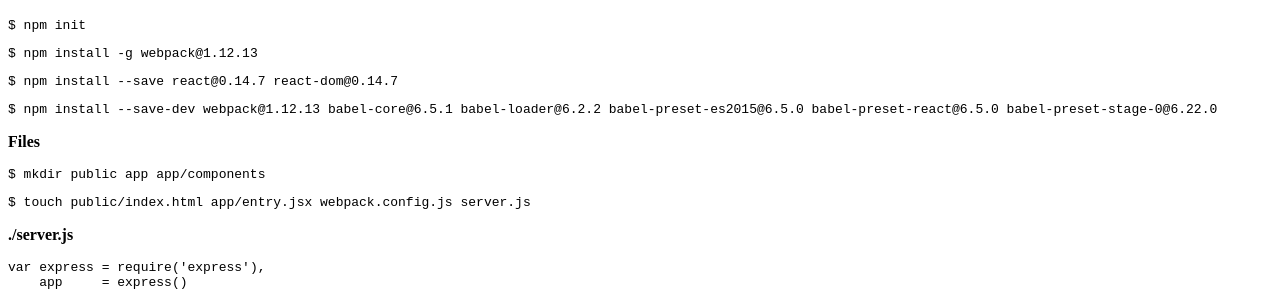
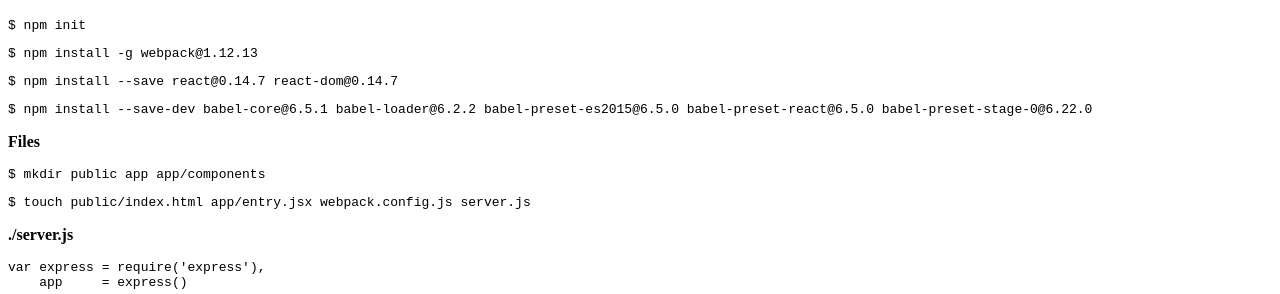
Before and after one commit to develdoe/develdoe.github.io, a Jekyll site: the page built from _posts/2016-12-07-react-boilerplate.md, in a window 1280 px wide. Shown: the part 331-625 px from the top of the page. Built offline with Jekyll 4.4.1, drawn with Linux system fonts in a browser that asks for light colours; nearby versions of some CDN libraries; comment, search, counter and statistics services are not loaded.

Commit message:
Updated 2016-12-07-react-boilerplate.md

````diff
--- a/_posts/2016-12-07-react-boilerplate.md
+++ b/_posts/2016-12-07-react-boilerplate.md
@@ -35,7 +35,7 @@
 ```
 
 ```bash
-$ npm install --save-dev webpack@1.12.13 babel-core@6.5.1 babel-loader@6.2.2 babel-preset-es2015@6.5.0 babel-preset-react@6.5.0 babel-preset-stage-0@6.22.0
+$ npm install --save-dev babel-core@6.5.1 babel-loader@6.2.2 babel-preset-es2015@6.5.0 babel-preset-react@6.5.0 babel-preset-stage-0@6.22.0
 ```
 
 
````
